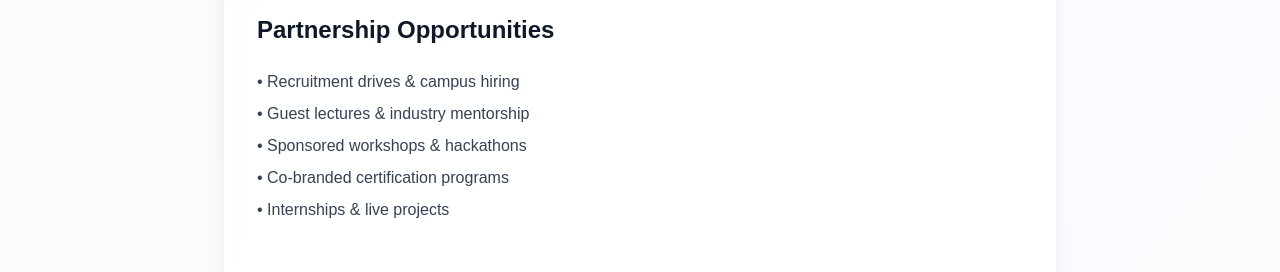
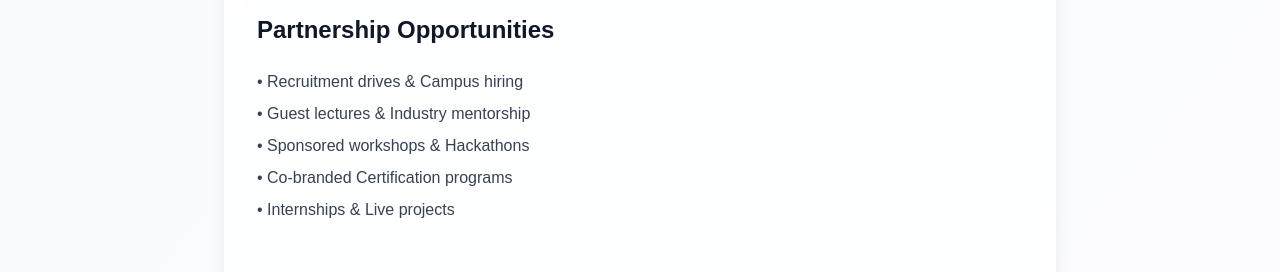
Before and after one commit to jcsilearn-websites/old_web, a Next.js app: page /corporate-partnerships in a window 1280 px wide. Shown: the part 619-891 px from the top of the page. Built offline with nearby package versions, Linux system fonts and the light colour scheme.

Commit message:
bug fixing

```diff
--- a/src/app/corporate-partnerships/page.tsx
+++ b/src/app/corporate-partnerships/page.tsx
@@ -73,11 +73,11 @@ export default function CorporatePartnershipsPage() {
               Partnership Opportunities
             </h2>
             <ul className="space-y-2 text-gray-700">
-              <li>• Recruitment drives & campus hiring</li>
-              <li>• Guest lectures & industry mentorship</li>
-              <li>• Sponsored workshops & hackathons</li>
-              <li>• Co-branded certification programs</li>
-              <li>• Internships & live projects</li>
+              <li>• Recruitment drives & Campus hiring</li>
+              <li>• Guest lectures & Industry mentorship</li>
+              <li>• Sponsored workshops & Hackathons</li>
+              <li>• Co-branded Certification programs</li>
+              <li>• Internships & Live projects</li>
             </ul>
           </div>
 
--- a/src/app/footer.tsx
+++ b/src/app/footer.tsx
@@ -97,8 +97,8 @@ export default function Footer() {
               </li>
               <li>
                 <Link
-                  href="/careers"
-                  className="text-xs sm:text-sm lg:text-base text-gray-300 hover:text-white transition-colors duration-300"
+                  href="/#hiring"
+                  className="text-xs sm:text-sm lg:text-base text-gray-300 hover:text-white transition-colors duration-300 hover:cursor-pointer"
                 >
                   Careers
                 </Link>
--- a/src/app/sections/hiring.tsx
+++ b/src/app/sections/hiring.tsx
@@ -123,7 +123,10 @@ export default function Hiring() {
   };
 
   return (
-    <section className="w-full min-h-screen bg-gradient-to-br from-slate-50 via-blue-50/30 to-purple-50/40 relative overflow-hidden py-12 sm:py-16 lg:py-20 px-4 sm:px-6 lg:px-8">
+    <section
+      className="w-full min-h-screen bg-gradient-to-br from-slate-50 via-blue-50/30 to-purple-50/40 relative overflow-hidden py-12 sm:py-16 lg:py-20 px-4 sm:px-6 lg:px-8"
+      id="hiring"
+    >
       {/* Background decorative elements */}
 
       <div className="absolute inset-0 overflow-hidden">
```
